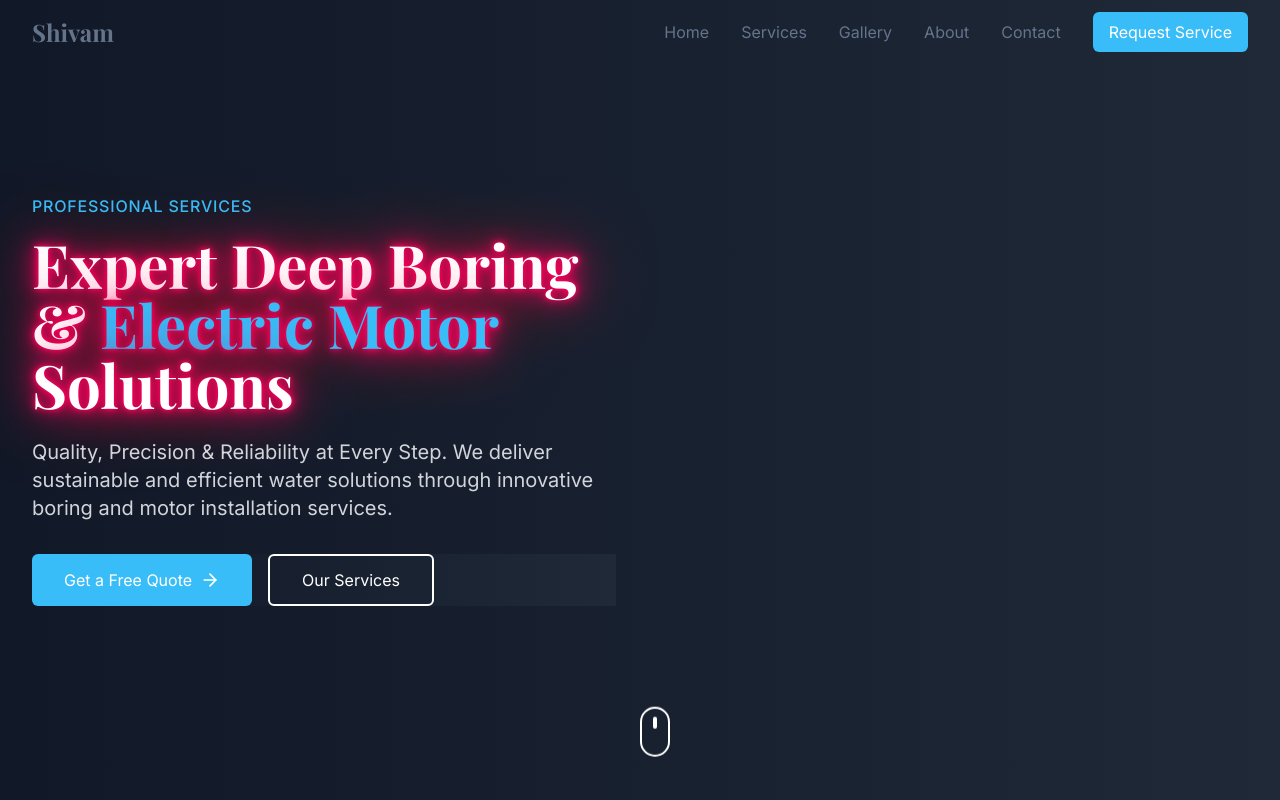
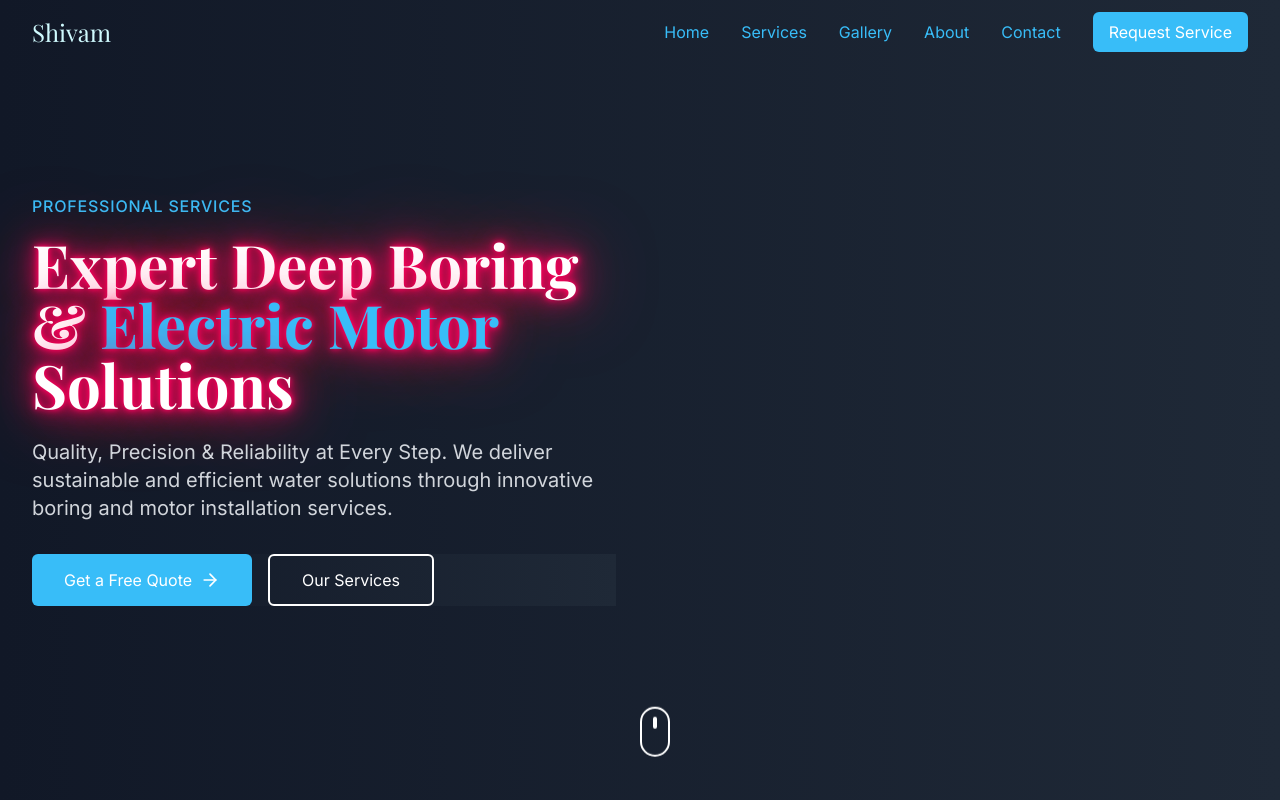
Before and after one commit to satyakumarch/ElectricEase, a React (Vite) app: page / in a window 1280 px wide. Shown: the top 800 px of the page. Built offline with nearby package versions, Linux system fonts and the light colour scheme.

Commit message:
adding style on the navbar section

```diff
--- a/src/components/Navbar.tsx
+++ b/src/components/Navbar.tsx
@@ -31,7 +31,7 @@ const Navbar = () => {
       <div className="max-w-7xl mx-auto px-4 sm:px-6 lg:px-8">
         <div className="flex justify-between items-center h-16">
           <div className="flex-shrink-0">
-            <a href="#" className="font-display text-xl font-bold text-primary flex items-center">
+            <a href="#" className="font-display text-xl font-bolr  text-cyan-100 flex items-center">
               <span className="font-display text-2xl">Shivam</span>
             </a>
           </div>
@@ -42,7 +42,7 @@ const Navbar = () => {
               <a
                 key={item.label}
                 href={item.href}
-                className="text-primary hover:text-primary-accent transition-colors duration-200"
+                className="text-primary-accent  hover:text-neutral-50 transition-colors duration-200"
               >
                 {item.label}
               </a>
```
